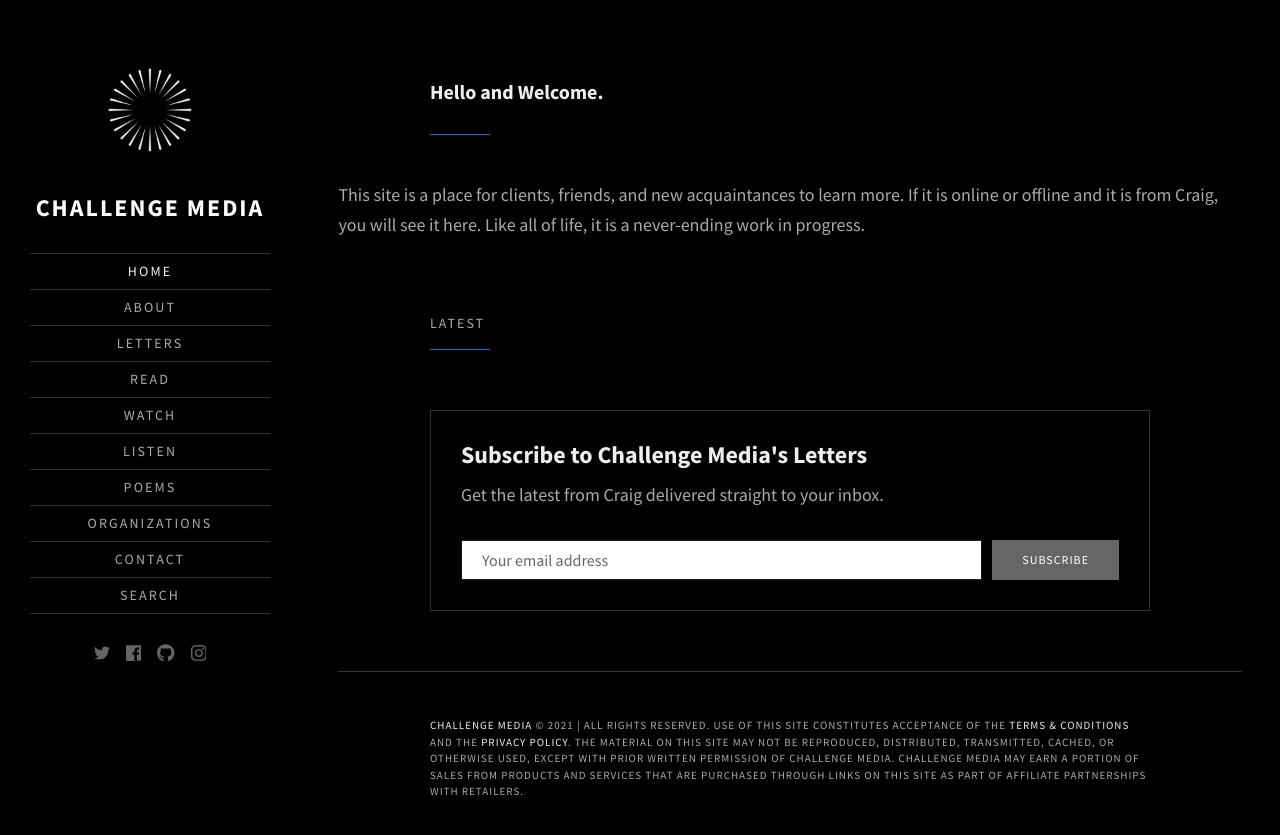
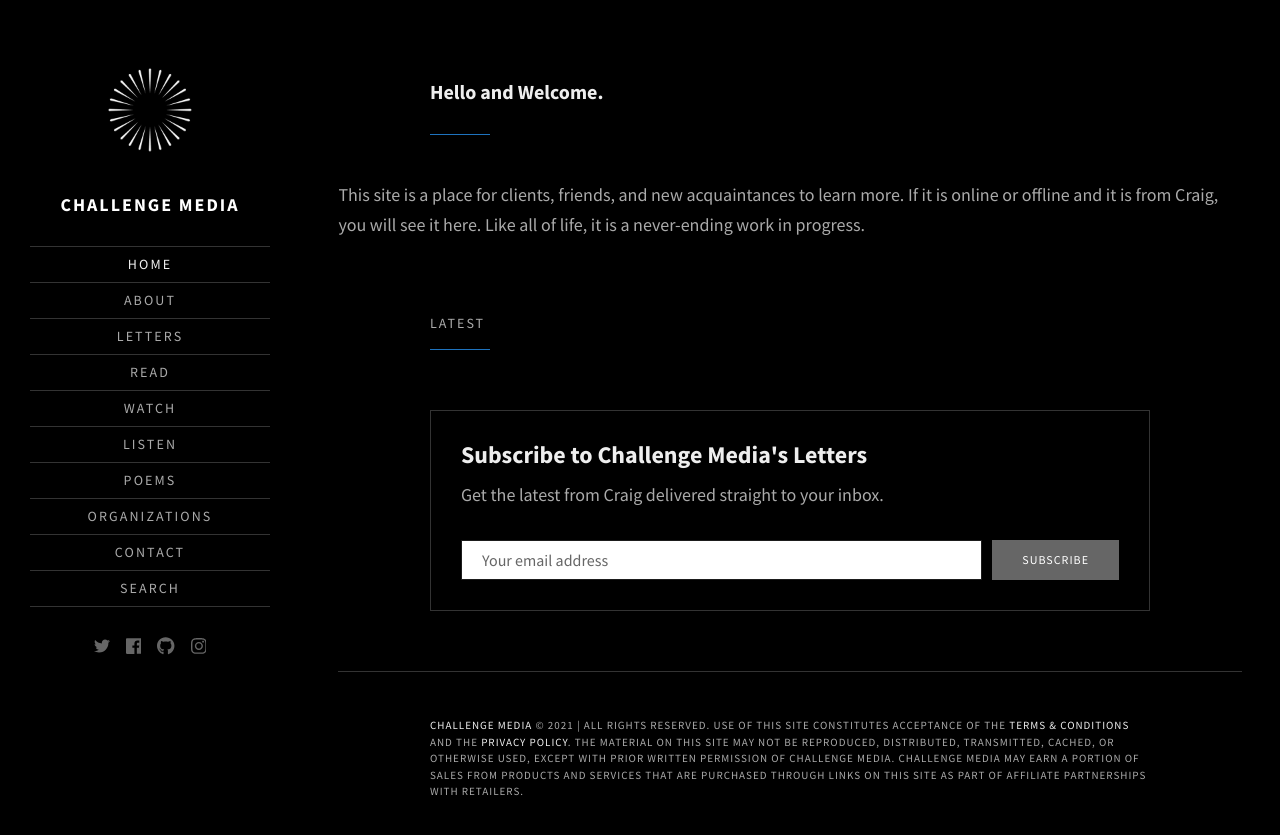
Before and after one commit to challengemedia/challenge.media, a Jekyll site: the page built from index.html, in a window 1280 px wide. Shown: the top 835 px of the page. Built offline with Jekyll 4.4.1, drawn with Linux system fonts in a browser that asks for light colours; some web fonts are replaced; the list of posts is cut into pages by our own code.

Commit message:
Update _header.scss

```diff
--- a/_sass/_header.scss
+++ b/_sass/_header.scss
@@ -48,7 +48,7 @@
 
 .site-title {
   font-family: 'Source Sans Pro', sans-serif;
-  font-size: 1rem;
+  font-size: 1rem !important;
   font-weight: 700;
   line-height: 1;
   margin: 4px 0 0 0 !important;
```
